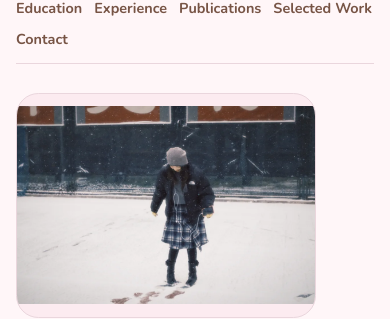
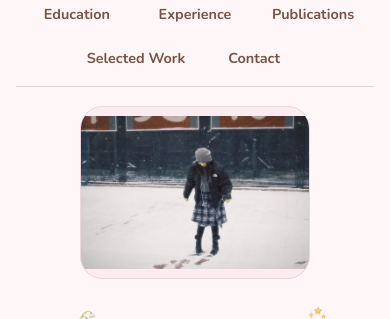
Before and after one commit to 8lo8loBei/8lo8loBei.github.io, a plain HTML site: page index.html in a window 390 px wide. Shown: the part 75-394 px from the top of the page. Drawn offline with nearby package versions, Linux system fonts and the light colour scheme.

Commit message:
Improve homepage layout for mobile screens

```diff
--- a/styles.css
+++ b/styles.css
@@ -166,7 +166,7 @@ button:hover { background: var(--tint); border-color: var(--accent); }
   --frame-width: 3;
   --frame-height: 4;
   display: grid;
-  grid-template-columns: minmax(0, var(--gallery-width)) minmax(0, 1fr);
+  grid-template-columns: minmax(0, min(var(--gallery-width), 33%)) minmax(0, 1fr);
   gap: clamp(1.55rem, 4.5vw, 2.8rem);
   align-items: start;
   padding-block: clamp(1.8rem, 4vw, 2.85rem) clamp(1.6rem, 3.8vw, 2.4rem);
@@ -490,19 +490,44 @@ h3 { font-size: clamp(1.23rem, 2.25vw, 1.52rem); letter-spacing: -.014em; line-h
 .footer { display: flex; justify-content: space-between; flex-wrap: wrap; gap: .65rem 2rem; border-top: 1px solid var(--line); padding-block: 1.35rem 2rem; color: var(--muted); font-size: .83rem; }
 .footer-meta { display: flex; flex-wrap: wrap; gap: .2rem 1.1rem; }
 @media (max-width: 42rem) {
-  .profile, .paper { grid-template-columns: minmax(0, 1fr); }
+  .profile {
+    gap: clamp(1rem, 3vw, 1.5rem);
+    padding-block: 1.2rem 1.45rem;
+  }
+  .paper { grid-template-columns: minmax(0, 1fr); }
   .paper-figure { width: min(100%, 26rem); }
   .paper-figure > button { position: relative; inset: auto; height: auto; aspect-ratio: 3 / 2; }
-  .gallery { width: min(100%, var(--gallery-width)); }
+  .entry .links { gap: 0 1.2rem; }
+  .entry .links a { display: inline-flex; align-items: center; min-height: 44px; }
+  .entry .links a > span { margin-inline-start: .3em; }
+  .figure-preview button { min-height: 44px; }
   .research {
     grid-template-areas: "title title" "work work" "pond bear";
     grid-template-columns: repeat(2, minmax(0, 1fr));
   }
   .research > .bear-scene { align-self: start; margin-top: 1.45rem; }
 }
+@media (max-width: 32rem) {
+  .profile { grid-template-columns: minmax(0, 1fr); }
+  .gallery { width: min(100%, clamp(10rem, 44vw, 12rem)); justify-self: center; }
+  .profile[data-gallery-orientation="landscape"] .gallery { width: min(100%, clamp(13rem, 59vw, 16rem)); }
+  .nameplate { display: grid; width: fit-content; margin-inline: auto; }
+  .timeline-row { grid-template-columns: minmax(0, 1fr); row-gap: .1rem; }
+  .timeline-date { text-align: start; white-space: normal; }
+}
 @media (max-width: 28rem) {
   .frame { width: calc(100% - 2rem); }
-  .primary-nav { gap: .35rem .75rem; }
+  .header { gap: .35rem; padding-block: .65rem .35rem; }
+  .primary-nav { width: 100%; justify-content: center; align-items: stretch; gap: 0; line-height: 1.25; }
+  .primary-nav > a {
+    display: grid;
+    place-items: center;
+    flex: 0 0 33%;
+    min-width: max-content;
+    min-height: 44px;
+    padding-inline: .15rem;
+    text-align: center;
+  }
   .nameplate h1 { font-size: clamp(1.9rem, 7.5vw, 2.32rem); }
 }
 @media (prefers-reduced-motion: reduce) {
```
